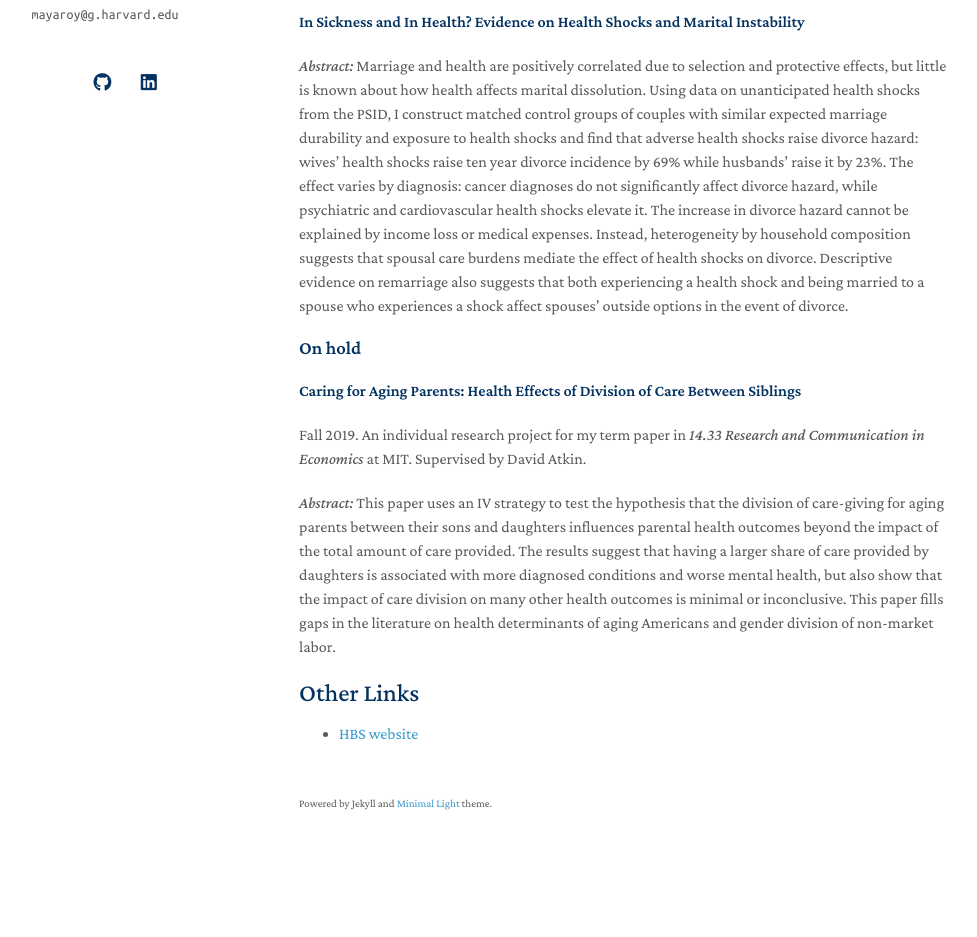
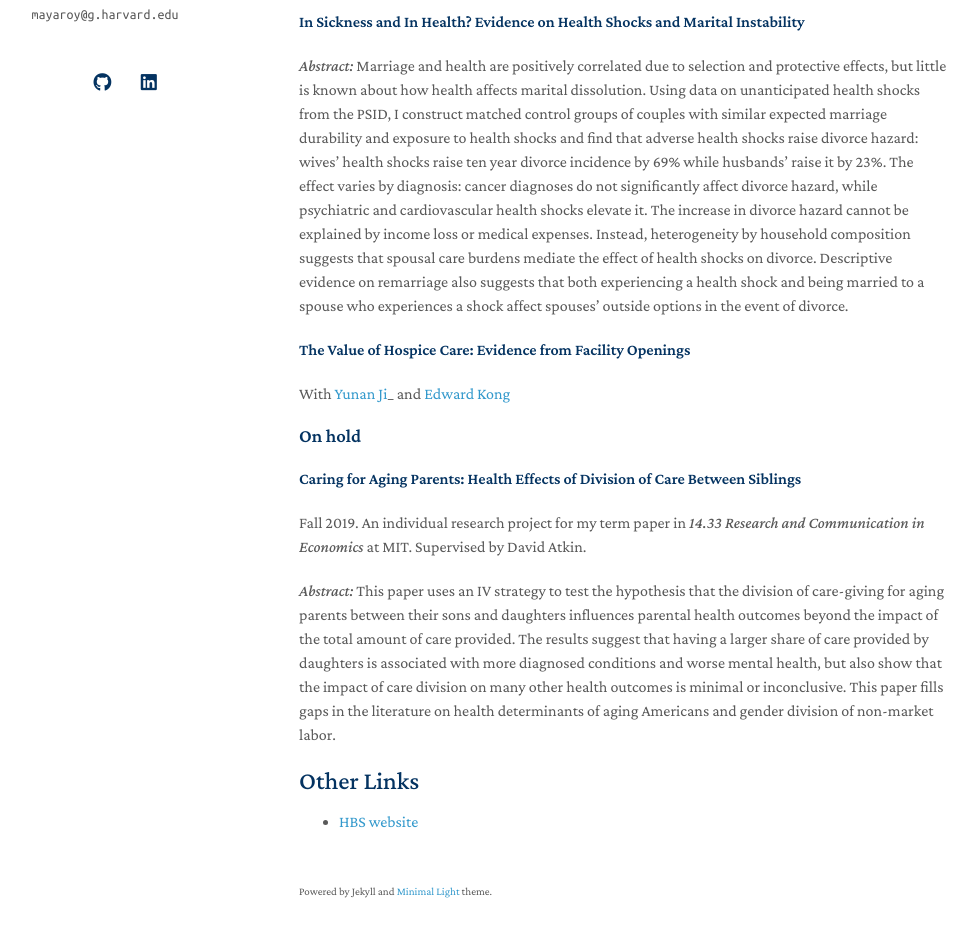
Before and after one commit to mayalroy/mayalroy.github.io, a Jekyll site: the page built from index.md, in a window 1280 px wide and 1380 px high. Shown: the part 408-1345 px from the top of the window, without its empty margins (171-1148 px from the left). Built offline with Jekyll 4.4.1, drawn with Linux system fonts in a browser that asks for light colours; a style sheet for code colours, icons or effects is not loaded; our own code applies the rules of GitHub Pages for plain Markdown files.

Commit message:
Add section on hospice care and authors
Added a new section on hospice care and co-authors.

```diff
--- a/index.md
+++ b/index.md
@@ -20,6 +20,9 @@ I am a PhD student in Harvard's [Business Economics program](https://www.hbs.edu
 
 _Abstract:_ Marriage and health are positively correlated due to selection and protective effects, but little is known about how health affects marital dissolution. Using data on unanticipated health shocks from the PSID, I construct matched control groups of couples with similar expected marriage durability and exposure to health shocks and find that adverse health shocks raise divorce hazard: wives' health shocks raise ten year divorce incidence by 69% while husbands' raise it by 23%. The effect varies by diagnosis: cancer diagnoses do not significantly affect divorce hazard, while psychiatric and cardiovascular health shocks elevate it. The increase in divorce hazard cannot be explained by income loss or medical expenses. Instead, heterogeneity by household composition suggests that spousal care burdens mediate the effect of health shocks on divorce. Descriptive evidence on remarriage also suggests that both experiencing a health shock and being married to a spouse who experiences a shock affect spouses' outside options in the event of divorce.
 
+#### The Value of Hospice Care: Evidence from Facility Openings
+With [Yunan Ji](https://www.yunanji.com/)_ and [Edward Kong](https://www.edward-kong.com/)
+
 ### On hold
 
 #### Caring for Aging Parents: Health Effects of Division of Care Between Siblings
```
